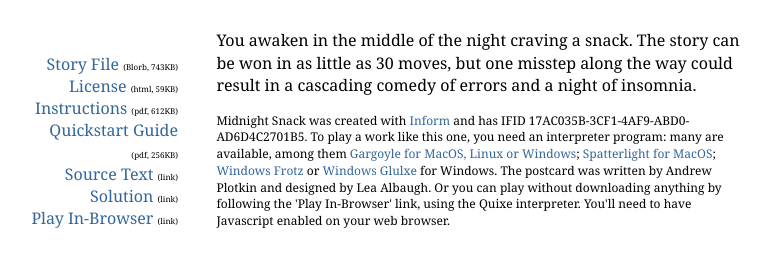
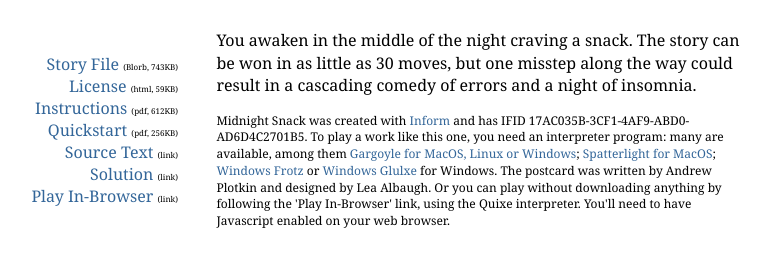
Before and after one commit to ifzerosix/midnightsnack, a plain HTML site: page index.html in a window 1280 px wide. Shown: the part 194-460 px from the top of the page, without its empty margins (38-807 px from the left). Drawn offline with Linux system fonts and the light colour scheme.

Commit message:
Updated index.html
Updated the name of the IF postcard to quickstart

```diff
--- a/index.html
+++ b/index.html
@@ -18,7 +18,7 @@
 <div class="links">
 	<ul>
 	<li><div class="download"><a href="Midnight Snack.gblorb">Story File</a> <span class="filetype">(Blorb,&nbsp;743KB)</span></div></li>
-	<div class="auxiliary"><li><a href="License.html">License</a> <span class="filetype">(html,&nbsp;59KB)</span></li><li><a href="IntroductionToIF.pdf">Instructions</a> <span class="filetype">(pdf,&nbsp;612KB)</span></li><li><a href="Postcard.pdf">Quickstart Guide</a> <span class="filetype">(pdf,&nbsp;256KB)</span></li><li><a href="source.html">Source Text</a> <span class="filetype">(link)</span></li><li><a href="solution.txt">Solution</a> <span class="filetype">(link)</span></li><li><a href="play.html">Play In-Browser</a> <span class="filetype">(link)</span></li></div>
+	<div class="auxiliary"><li><a href="License.html">License</a> <span class="filetype">(html,&nbsp;59KB)</span></li><li><a href="IntroductionToIF.pdf">Instructions</a> <span class="filetype">(pdf,&nbsp;612KB)</span></li><li><a href="Postcard.pdf">Quickstart</a> <span class="filetype">(pdf,&nbsp;256KB)</span></li><li><a href="source.html">Source Text</a> <span class="filetype">(link)</span></li><li><a href="solution.txt">Solution</a> <span class="filetype">(link)</span></li><li><a href="play.html">Play In-Browser</a> <span class="filetype">(link)</span></li></div>
 	</ul>
 </div>
 
```
